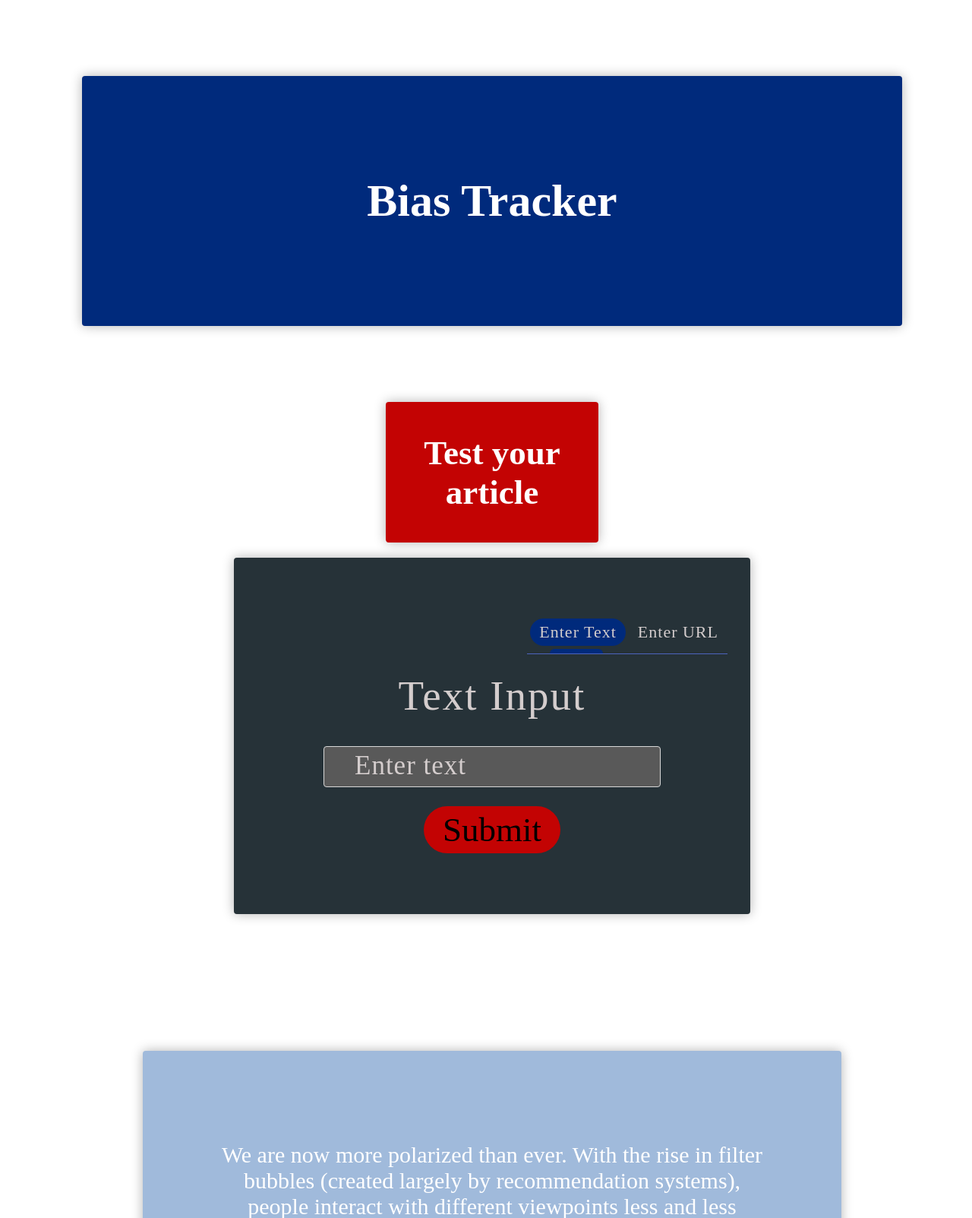
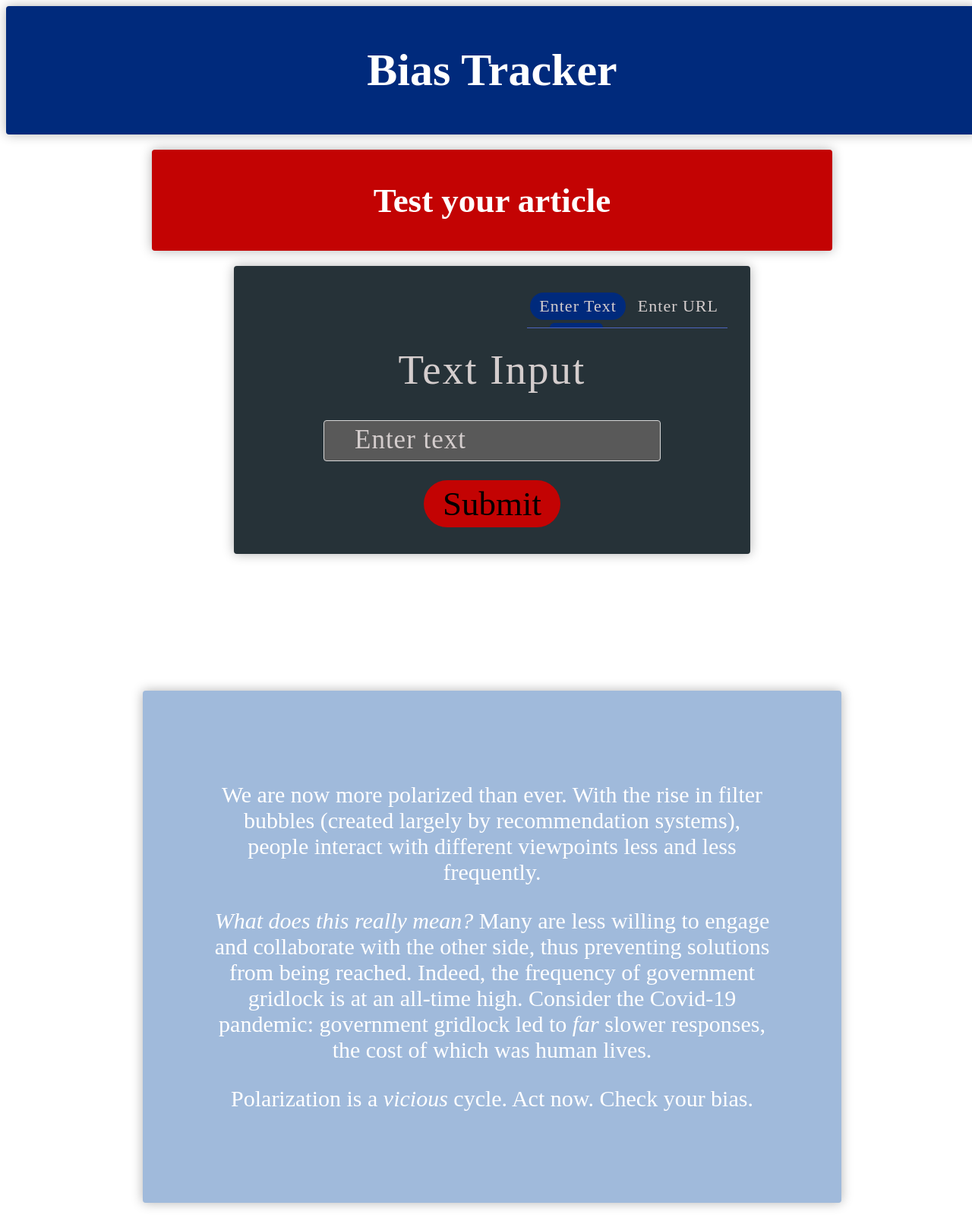
Before and after one commit to donyewakefield/Political_Bias_Detection, a Flask app: page / in a window 1280 px wide; the page is wider, and only the part inside the window is pictured. Shown: the top 1603 px of that part at 76% size. Run offline with Flask 2, Linux system fonts and the light colour scheme; parts of the project's set-up code (start-up, migrations or seed data) failed here and were passed over; some web fonts are replaced.

Commit message:
Removed unnecessary files, minor html/css tweaks and code cleanup

```diff
--- a/website/app.py
+++ b/website/app.py
@@ -20,17 +20,20 @@ import http
 import requests
 import bert_model
 
+
+# Below implemented in `bert_model.py`
+#-------------------------
 # extract weights
-if not os.path.exists("C:\\Users\\Donyewakefield\\Desktop\\FMakers_WebApp\\distilbert_v1.zip"):
-  zipped_model = requests.get("https://docs.google.com/uc?export=download&id=1E_ZC-Zmke2HrxeZu24yMTgqn-gQ3cI2K&confirm=t&uuid=68b827df-d38d-4f34-a034-385b88b67a08")
-
-  model_name = "distilbert_v1"
-  with open(f"{model_name}.zip", "wb") as zfp:
-      zfp.write(zipped_model.content)
-
-  with zipfile.ZipFile("C:\\Users\\Donyewakefield\\Desktop\\FMakers_WebApp\\distilbert_v1.zip") as zf:
-      os.mkdir("distilbert_v1")
-      zf.extractall("distilbert_v1")
+# if not os.path.exists("C:\\Users\\Donyewakefield\\Desktop\\FMakers_WebApp\\distilbert_v1.zip"):
+#   zipped_model = requests.get("https://docs.google.com/uc?export=download&id=1E_ZC-Zmke2HrxeZu24yMTgqn-gQ3cI2K&confirm=t&uuid=68b827df-d38d-4f34-a034-385b88b67a08")
+#
+#   model_name = "distilbert_v1"
+#   with open(f"{model_name}.zip", "wb") as zfp:
+#       zfp.write(zipped_model.content)
+#
+#   with zipfile.ZipFile("C:\\Users\\Donyewakefield\\Desktop\\FMakers_WebApp\\distilbert_v1.zip") as zf:
+#       os.mkdir("distilbert_v1")
+#       zf.extractall("distilbert_v1")
 
 
 # Get started on preprocessing
@@ -67,6 +70,8 @@ if not os.path.exists("C:\\Users\\Donyewakefield\\Desktop\\FMakers_WebApp\\disti
 
 # tf.keras.utils.set_random_seed(100)
 
+
+
 # get the BERT model
 bert = bert_model.get_model()
 
@@ -102,3 +107,7 @@ def data():
 
       # Return the predicted results to the user
         return render_template('submit.html', result = result, winner = winner_name)
+
+
+if __name__ == "__main__":
+    app.run()
--- a/website/static/style.css
+++ b/website/static/style.css
@@ -13,12 +13,12 @@ html {
 
 .header {
   text-align: center;
-  margin: 100px;
+  margin-bottom: 20px;
 
   background: #002a7c;
   color: white;
   font-size: 30px;
-  padding: 90px;
+  padding: 10px;
 
   border-radius: 4px;
   box-shadow: 0 0 15px rgb(0, 0, 0, 0.3);
@@ -38,8 +38,8 @@ html {
 
 .header2 {
   text-align: center;
-  margin-left: 500px;
-  margin-right: 500px;
+  margin-left: 15%;
+  margin-right: 15%;
   margin-bottom: 20px;
 
   background: #c30303;
@@ -62,7 +62,7 @@ html {
 .container {
   position: relative;
   align-items: center;
-  padding: 80px 90px;
+  padding: 35px 90px;
   width: 500px;
   margin-right: auto;
   margin-left: auto;
--- a/website/templates/index.html
+++ b/website/templates/index.html
@@ -4,7 +4,7 @@
 <head>
   <meta charset="utf-8">
   <meta name="viewport" content="width=device-width">
-  <title>replit</title>
+  <title>PolitiParser</title>
   <link href="static/style.css" rel="stylesheet" type="text/css" />
   <link rel="preconnect" href="https://fonts.googleapis.com">
   <link rel="preconnect" href="https://fonts.gstatic.com" crossorigin>
@@ -77,10 +77,3 @@
 </body>
 
 </html>
-
- <!--
-  This script places a badge on your repl's full-browser view back to your repl's cover
-  page. Try various colors for the theme: dark, light, red, orange, yellow, lime, green,
-  teal, blue, blurple, magenta, pink!
-  -->
-  <script src="https://replit.com/public/js/replit-badge.js" theme="blue" defer></script>
```
Also changed, not shown: website/static/submit.css (+10 -4 lines), website/templates/submit.html (+4 -10 lines), website/bert_model.py (line endings or trailing spaces), website/templates/.config/configstore/update-notifier-npm.json (deleted), 3 other files.
